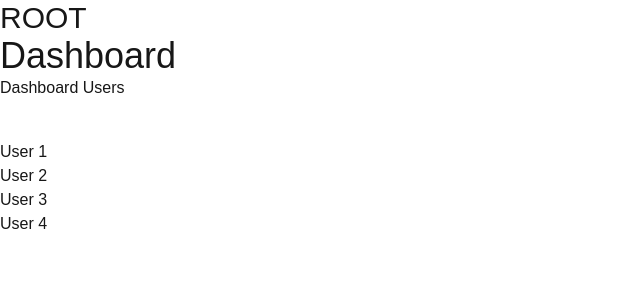
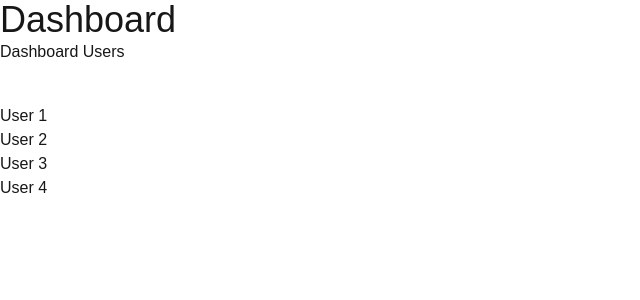
Before and after one commit to user10x/ycombinator, a Next.js app: page /dashboard/users in a window 1280 px wide. Shown: the top 300 px of the page, without its empty margins (0-640 px from the left). Built offline with nearby package versions, Linux system fonts and the light colour scheme.

Commit message:
add grouping

```diff
--- /dev/null
+++ b/app/(dashboard)/dashboard/users/page.tsx
@@ -0,0 +1,18 @@
+import Link from "next/link";
+
+const Page = ()=> {
+    return (
+
+        <div>
+            <h1> Dashboard Users </h1>
+            <ul className="mt-10">
+                <li><Link href="/app/(dashboard)/dashboard/users/1"> User 1</Link></li>
+                <li><Link href="/app/(dashboard)/dashboard/users/2"> User 2</Link></li>
+                <li><Link href="/app/(dashboard)/dashboard/users/3"> User 3</Link></li>
+                <li><Link href="/app/(dashboard)/dashboard/users/4"> User 4</Link></li>
+            </ul>
+        </div>
+    )
+}
+
+export default Page;
--- /dev/null
+++ b/app/(root)/layout.tsx
@@ -0,0 +1,12 @@
+import React from "react";
+
+const Layout = ({children}:{children: React.ReactNode}) => () => {
+    return (
+        <div>
+            <h1 className="text-3xl">NAVBAR</h1>
+            {/*{children} //must layout children in every layout file*/}
+        </div>
+    )
+}
+
+export default Layout;
--- a/app/dashboard/users/page.tsx
+++ /dev/null
@@ -1,18 +0,0 @@
-import Link from "next/link";
-
-const Page = ()=> {
-    return (
-
-        <div>
-            <h1> Dashboard Users </h1>
-            <ul className="mt-10">
-                <li><Link href="/dashboard/users/1"> User 1</Link></li>
-                <li><Link href="/dashboard/users/2"> User 2</Link></li>
-                <li><Link href="/dashboard/users/3"> User 3</Link></li>
-                <li><Link href="/dashboard/users/4"> User 4</Link></li>
-            </ul>
-        </div>
-    )
-}
-
-export default Page;
--- a/app/layout.tsx
+++ b/app/layout.tsx
@@ -27,9 +27,7 @@
       <body
         className={`${geistSans.variable} ${geistMono.variable} antialiased`}
       >
-      <h1 className="text-3xl">ROOT</h1>
         {children}
-
       </body>
     </html>
   );
```
Also changed, not shown: app/(dashboard)/dashboard/analytics/page.tsx (renamed from app/dashboard/analytics/page.tsx), app/(dashboard)/dashboard/users/[id]/page.tsx (renamed from app/dashboard/users/[id]/page.tsx), app/(dashboard)/layout.tsx (renamed from app/dashboard/layout.tsx), app/(root)/about/page.tsx (renamed from app/about/page.tsx), app/(root)/page.tsx (renamed from app/page.tsx).
